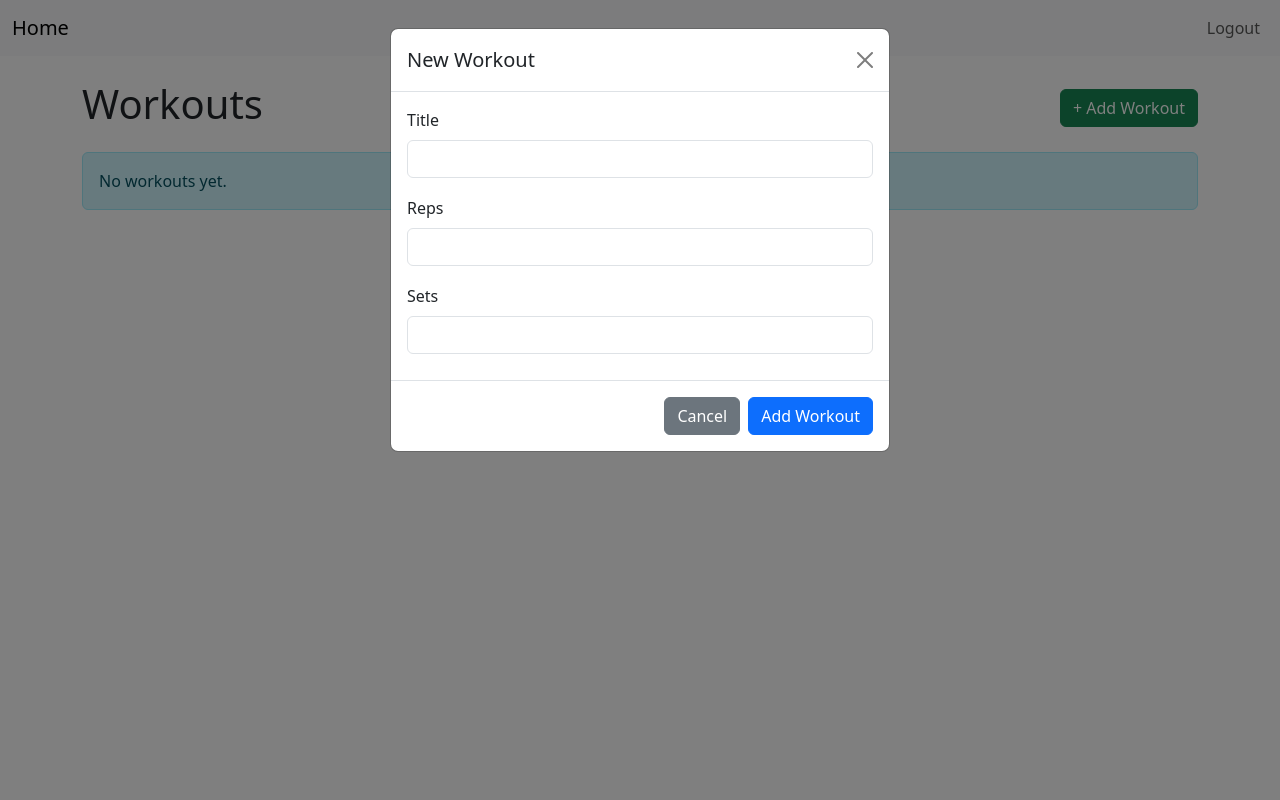
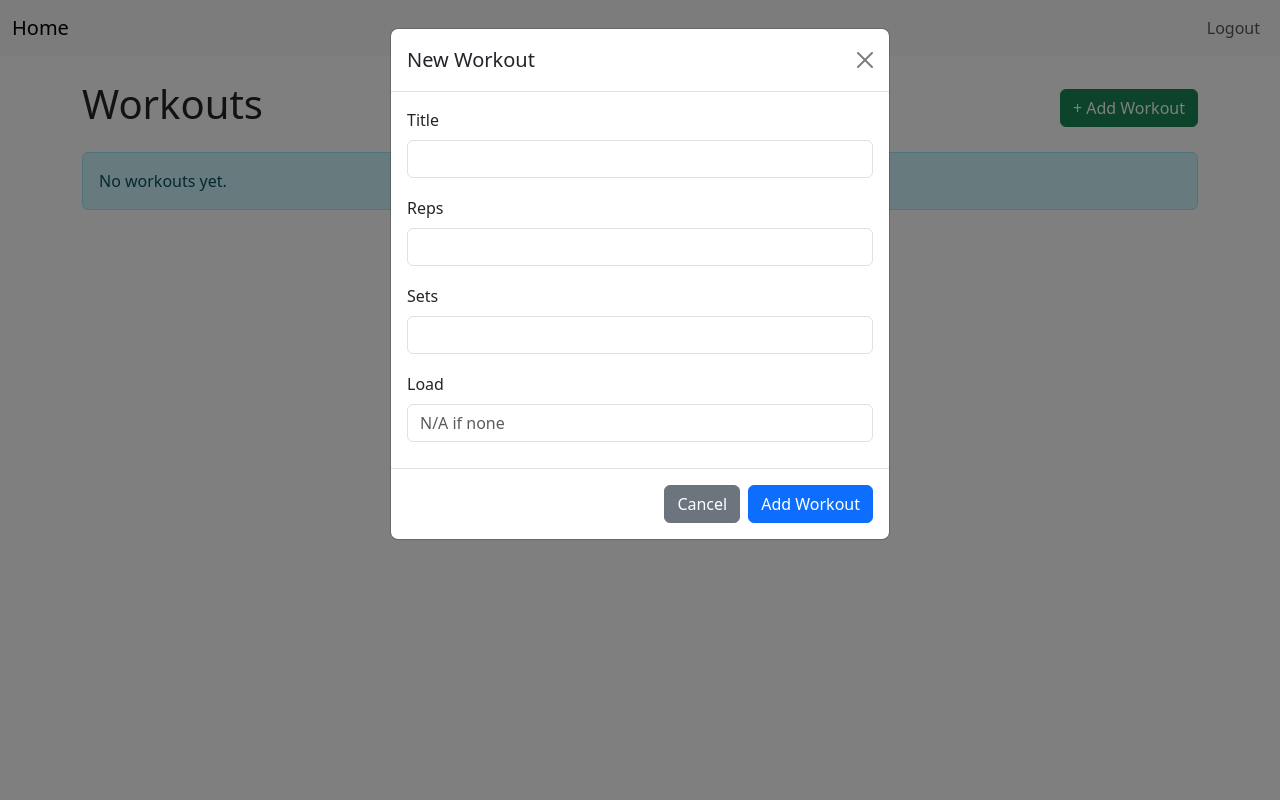
Before and after one commit to 28BEANS/FitTrack, a Flask app: page /workouts in a window 1280 px wide, after a click on "+ Add Workout". Run offline with Flask 3, Linux system fonts and the light colour scheme; the visitor is signed in with stand-in values (Sample User, id 1); data that the repository does not hold is empty.

Commit message:
added load field to Workout Model

```diff
--- a/website/models.py
+++ b/website/models.py
@@ -16,3 +16,4 @@ class Workout(db.Model):
     title = db.Column(db.String(150), nullable=False)
     reps = db.Column(db.Integer, nullable=False)
     sets = db.Column(db.Integer, nullable=False)
+    load = db.Column(db.String(100), nullable=False)
--- a/website/templates/workouts.html
+++ b/website/templates/workouts.html
@@ -20,7 +20,7 @@
                 <div class="card-body d-flex justify-content-between align-items-center">
                     <div>
                         <h5 class="card-title">{{ workout.title }}</h5>
-                        <p class="card-text">Reps: {{ workout.reps }} | Sets: {{ workout.sets }}</p>
+                        <p class="card-text">Reps: {{ workout.reps }} | Sets: {{ workout.sets }} | Load: {{ workout.load }}</p>
                     </div>
                     <div>
                         <!-- Edit Button -->
@@ -50,6 +50,9 @@
 
                             <label for="sets" class="form-label mt-2">Sets</label>
                             <input type="number" name="sets" class="form-control" value="{{ workout.sets }}" required>
+
+                            <label for="load" class="form-label mt-2">Load</label>
+                            <input type="text" name="load" id="load" class="form-control" placeholder="N/A if none" required>
                         </div>
                         <div class="modal-footer">
                             <button type="button" class="btn btn-secondary" data-bs-dismiss="modal">Cancel</button>
@@ -82,6 +85,9 @@
 
                     <label for="sets" class="form-label mt-2">Sets</label>
                     <input type="number" name="sets" id="sets" class="form-control" required>
+
+                    <label for="load" class="form-label mt-2">Load</label>
+                    <input type="text" name="load" id="load" class="form-control" placeholder="N/A if none" required>
                 </div>
                 <div class="modal-footer">
                     <button type="button" class="btn btn-secondary" data-bs-dismiss="modal">Cancel</button>
--- a/website/views.py
+++ b/website/views.py
@@ -17,8 +17,9 @@ def workouts():
         title = request.form['title']
         reps = int(request.form['reps'])
         sets = int(request.form['sets'])
+        load = request.form['load']
 
-        new_workout = Workout(title=title, reps=reps, sets=sets, user_id=current_user.id)
+        new_workout = Workout(title=title, reps=reps, sets=sets, load=load, user_id=current_user.id)
         db.session.add(new_workout)
         db.session.commit()
 
@@ -49,6 +50,7 @@ def update_workout(id):
     workout.title = request.form['title']
     workout.reps = int(request.form['reps'])
     workout.sets = int(request.form['sets'])
+    workout.load = request.form['load']
     db.session.commit()
     return redirect(url_for('views.workouts'))
 
```
